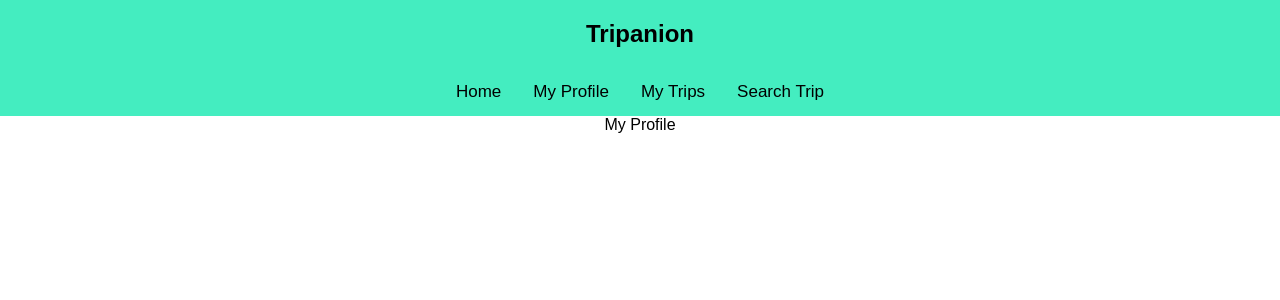
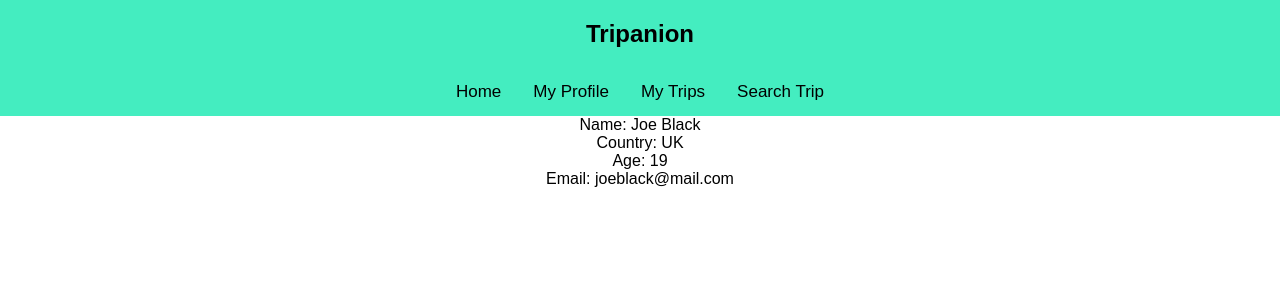
Before and after one commit to nickdaminov/Tripanion, a React (Create React App) app: page /profile in a window 1280 px wide. Shown: the top 300 px of the page. Built offline with nearby package versions, Linux system fonts and the light colour scheme.

Commit message:
test heroku

```diff
--- a/package.json
+++ b/package.json
@@ -15,7 +15,8 @@
   "scripts": {
     "start": "react-scripts start",
     "build": "react-scripts build",
-    "test": "react-scripts test --env=jsdom",
+    "test": "node test.js && zuul --ui tape --local 9966 -- test.js",
+    "ci": "node test.js",
     "eject": "react-scripts eject"
   }
 }
--- a/src/MyProfile.js
+++ b/src/MyProfile.js
@@ -13,8 +13,20 @@ class MyProfile extends Component {
     render() {
         return (
             <div>
-                My Profile
+                <div>
+                    Name: Joe Black
+                </div>
+                <div>
+                    Country: UK
+                </div>
+                <div>
+                    Age: 19
+                </div>
+                <div>
+                    Email: joeblack@mail.com
+                </div>
             </div>
+
         );
     }
 }
```
Also changed, not shown: .travis.yml, src/test.js (added).
